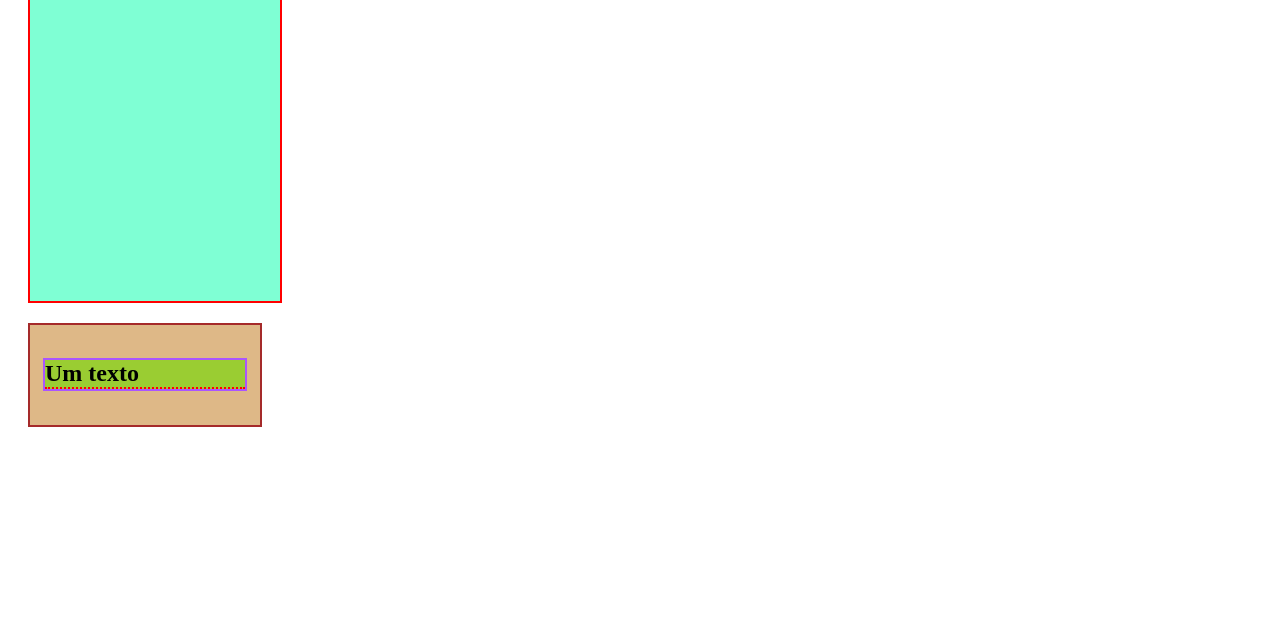
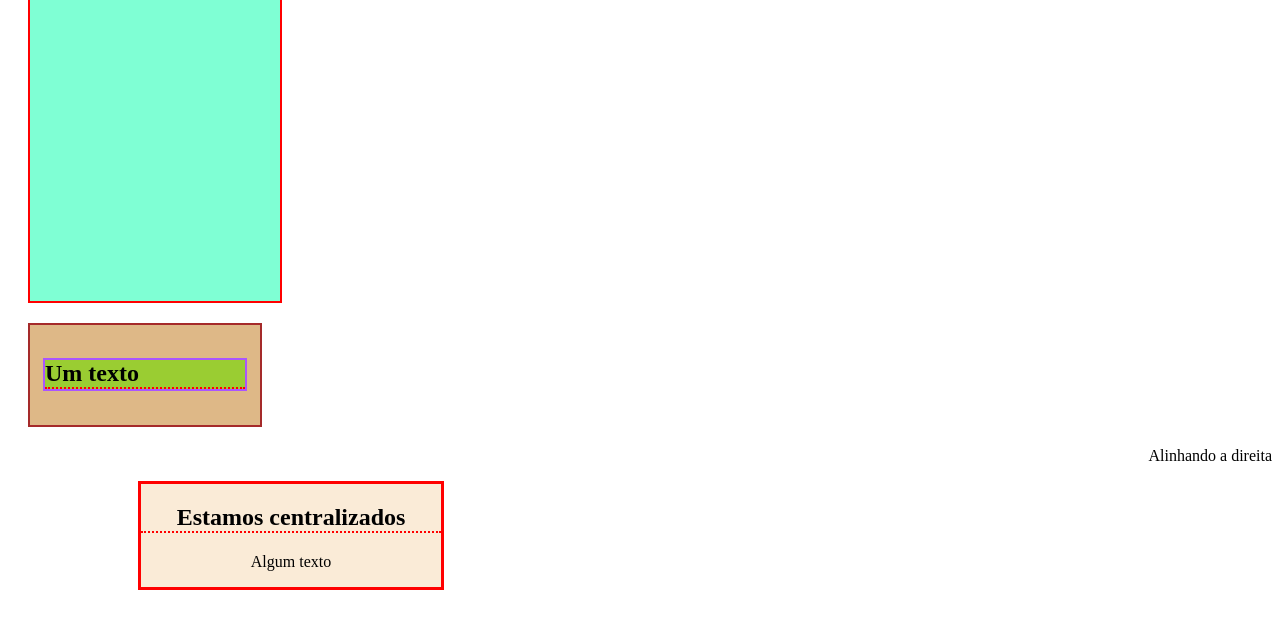
Before and after one commit to arth2101pv/14-03-html, a plain HTML site: page index.html in a window 1280 px wide. Shown: the part 2954-3582 px from the top of the page. Drawn offline with Linux system fonts and the light colour scheme.

Commit message:
24 Text-align

```diff
--- a/css/style.css
+++ b/css/style.css
@@ -203,3 +203,17 @@
     background-color: yellowgreen;
     outline: 2px solid #a5f;
 }
+
+/* 24 */
+
+.text-aligned {
+    text-align: right;
+}
+
+.container-center {
+    text-align: center;
+    background-color: antiquewhite;
+    width: 300px;
+    border: solid red;
+    margin-left: 130px;
+}
--- a/index.html
+++ b/index.html
@@ -133,11 +133,19 @@
         <p>Tenho todas as propriedades do box Model</p>
     </div>
 
-    <!-- DESAFIO -->
+    <!-- 23 DESAFIO -->
 
     <div id="boxmodel-desafio3">
         <h2 class="h2-desafio3">Um texto</h2>
     </div>
 
+    <!-- 24 Text-align -->
+    <p class="text-aligned">Alinhando a direita</p>
+
+    <div class="container-center">
+        <h2>Estamos centralizados</h2>
+        <p>Algum texto</p>
+    </div>
+
 </body>
 </html>
```
